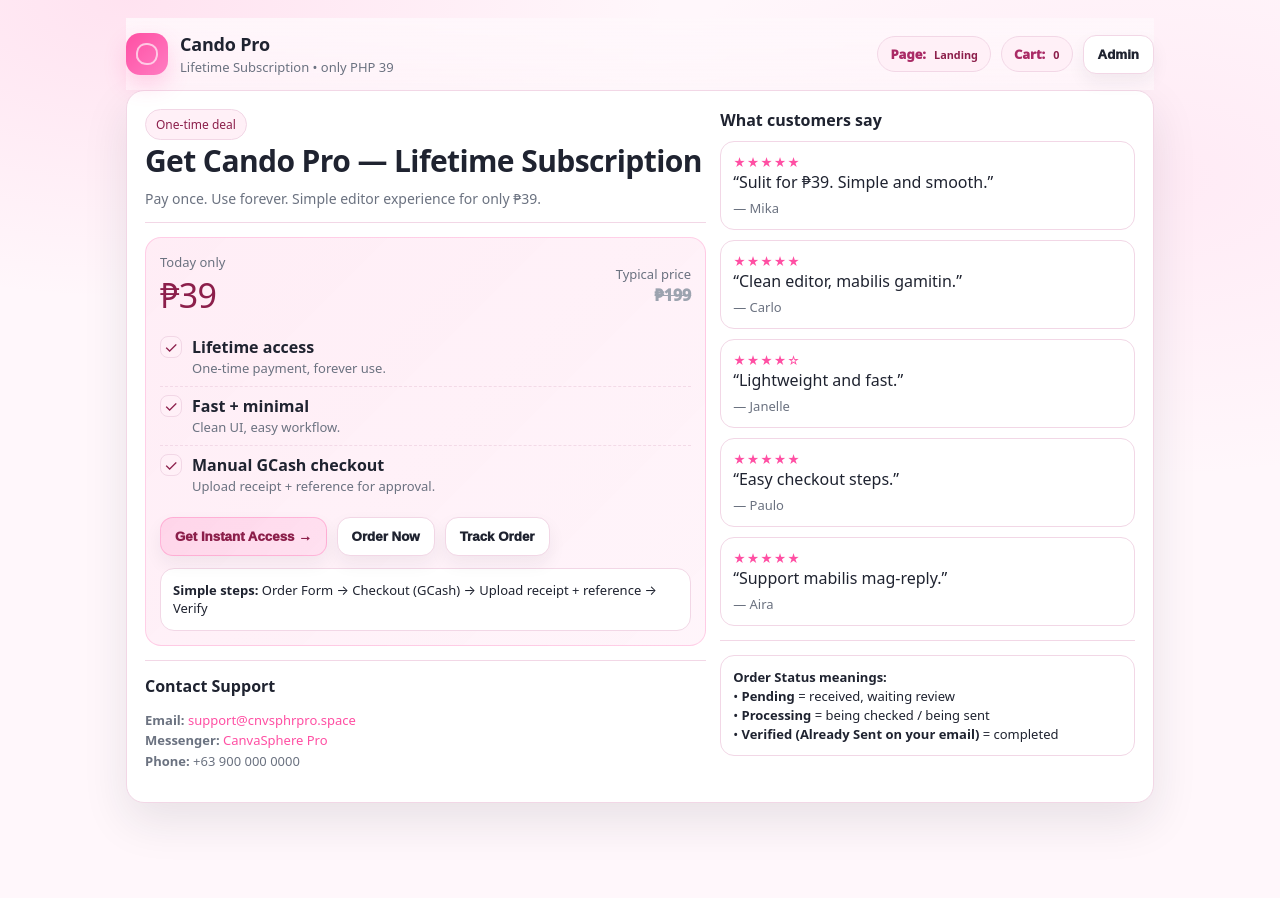
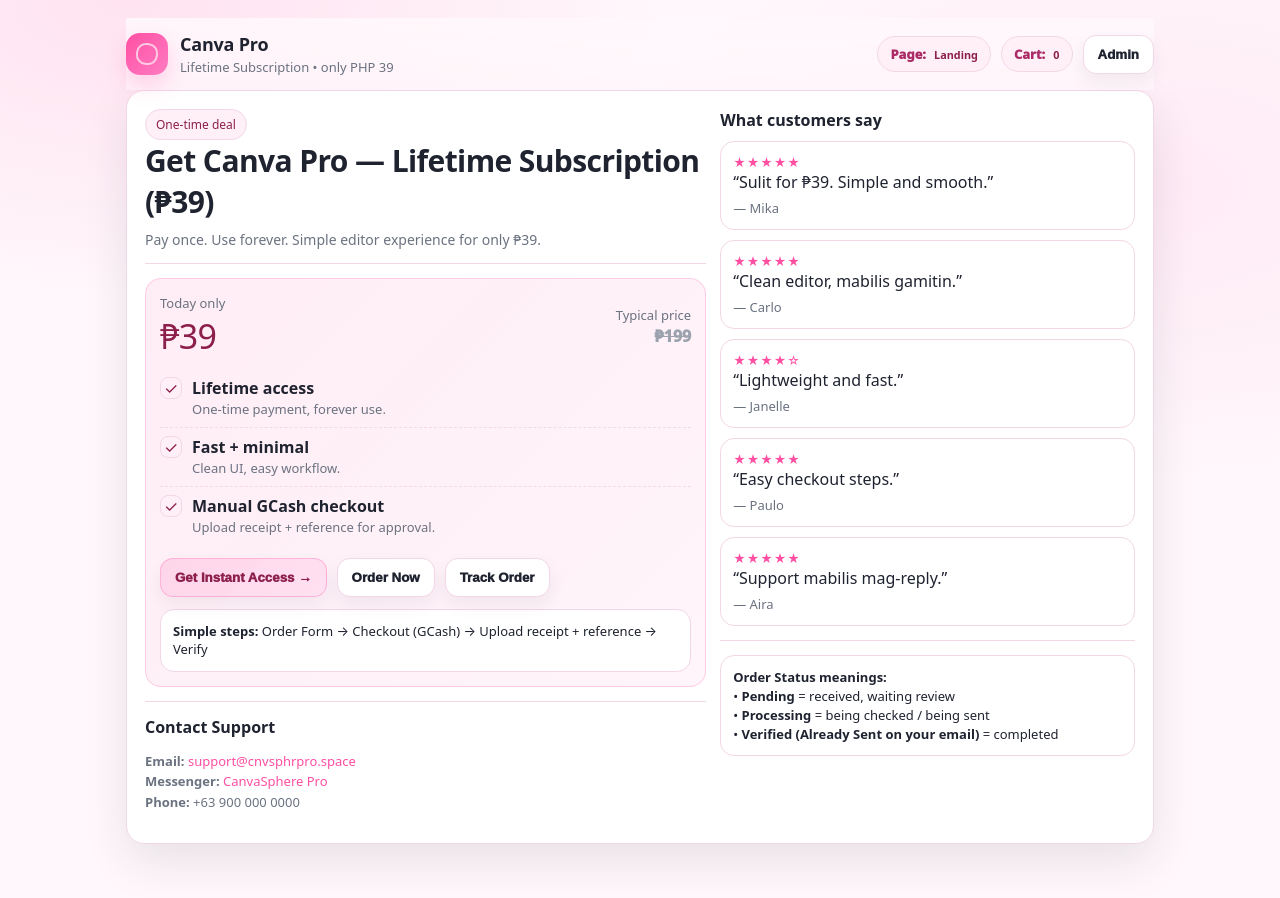
Before and after one commit to jmarkbatallerwork-pixel/canva-funnel, a website: page index.html in a window 1280 px wide. Drawn offline with Linux system fonts and the light colour scheme.

Commit message:
Update index.html

```diff
--- a/index.html
+++ b/index.html
@@ -3,7 +3,7 @@
 <head>
   <meta charset="utf-8" />
   <meta name="viewport" content="width=device-width, initial-scale=1" />
-  <title>Cando Pro — Funnel (₱39) + Admin + Order Status</title>
+  <title>Canva Pro — Lifetime Subscription (₱39)</title>
   <style>
     :root{
       --bg:#fff7fb;
@@ -292,7 +292,7 @@
       <div class="brand">
         <div class="logo" aria-hidden="true"></div>
         <div>
-          <h1>Cando Pro</h1>
+          <h1>Canva Pro</h1>
           <p>Lifetime Subscription • only PHP 39</p>
         </div>
       </div>
@@ -310,7 +310,7 @@
         <div class="grid">
           <div>
             <span class="pill">One-time deal</span>
-            <h2 class="heroTitle">Get Cando Pro — Lifetime Subscription</h2>
+            <h2 class="heroTitle">Get Canva Pro — Lifetime Subscription (₱39) </h2>
             <p class="heroSub">Pay once. Use forever. Simple editor experience for only ₱39.</p>
 
             <div class="line"></div>
@@ -394,7 +394,7 @@
           <div class="card" style="box-shadow:none">
             <div class="row" style="justify-content:space-between">
               <div>
-                <div style="font-weight:1100">Cando Pro — Lifetime</div>
+                <div style="font-weight:1100">Canva Pro — Lifetime</div>
                 <div class="muted">₱39 per license</div>
               </div>
               <div class="price" style="font-size:26px">₱39</div>
@@ -461,7 +461,7 @@
         <div class="grid2">
           <div class="card" style="box-shadow:none">
             <div class="sectionTitle">Your Order</div>
-            <div class="muted">Product: <b>Cando Pro — Lifetime</b></div>
+            <div class="muted">Product: <b>Canva Pro — Lifetime</b></div>
             <div class="muted">Quantity: <b id="checkoutQtyText">0</b></div>
             <div class="line"></div>
             <div class="muted">Total to pay</div>
```
